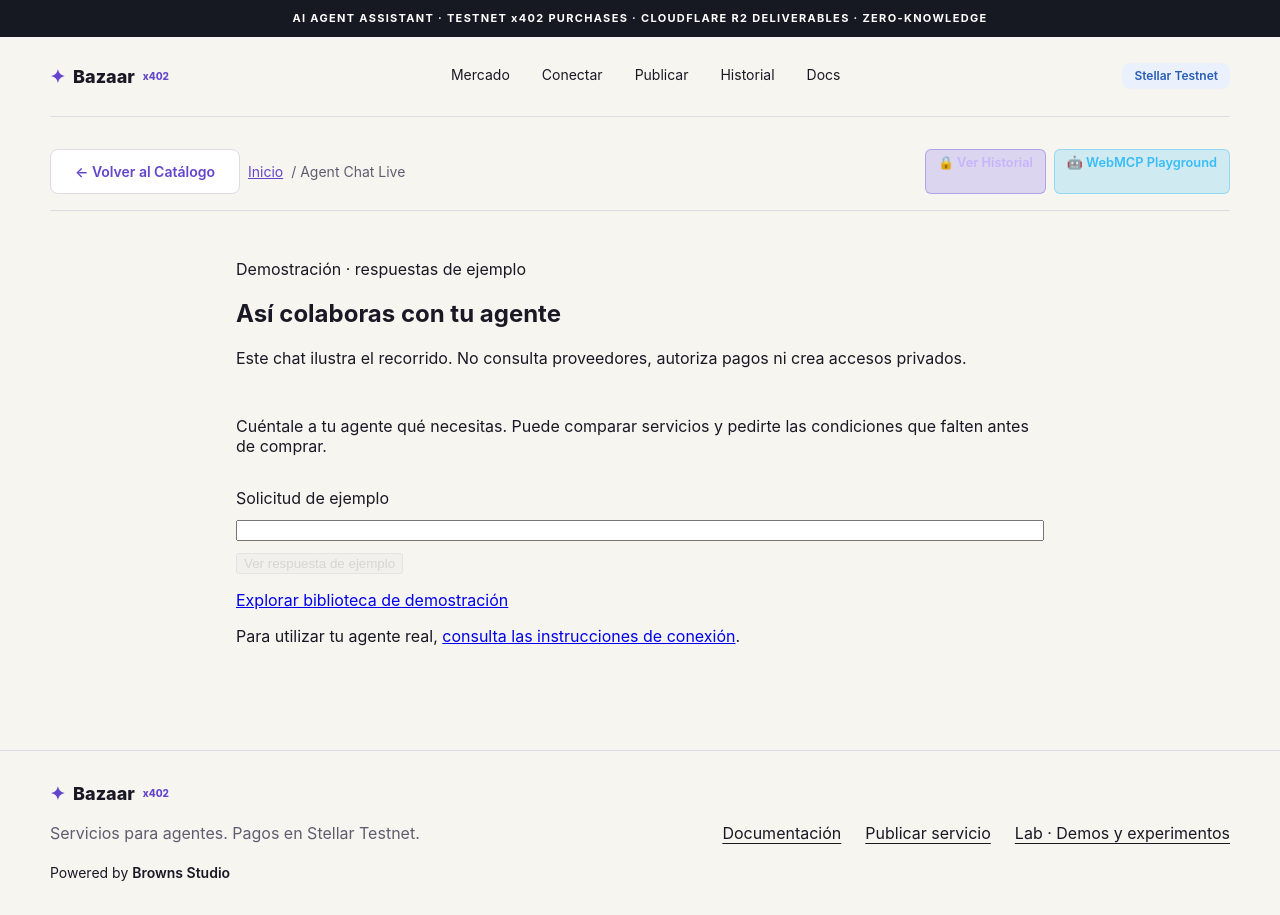
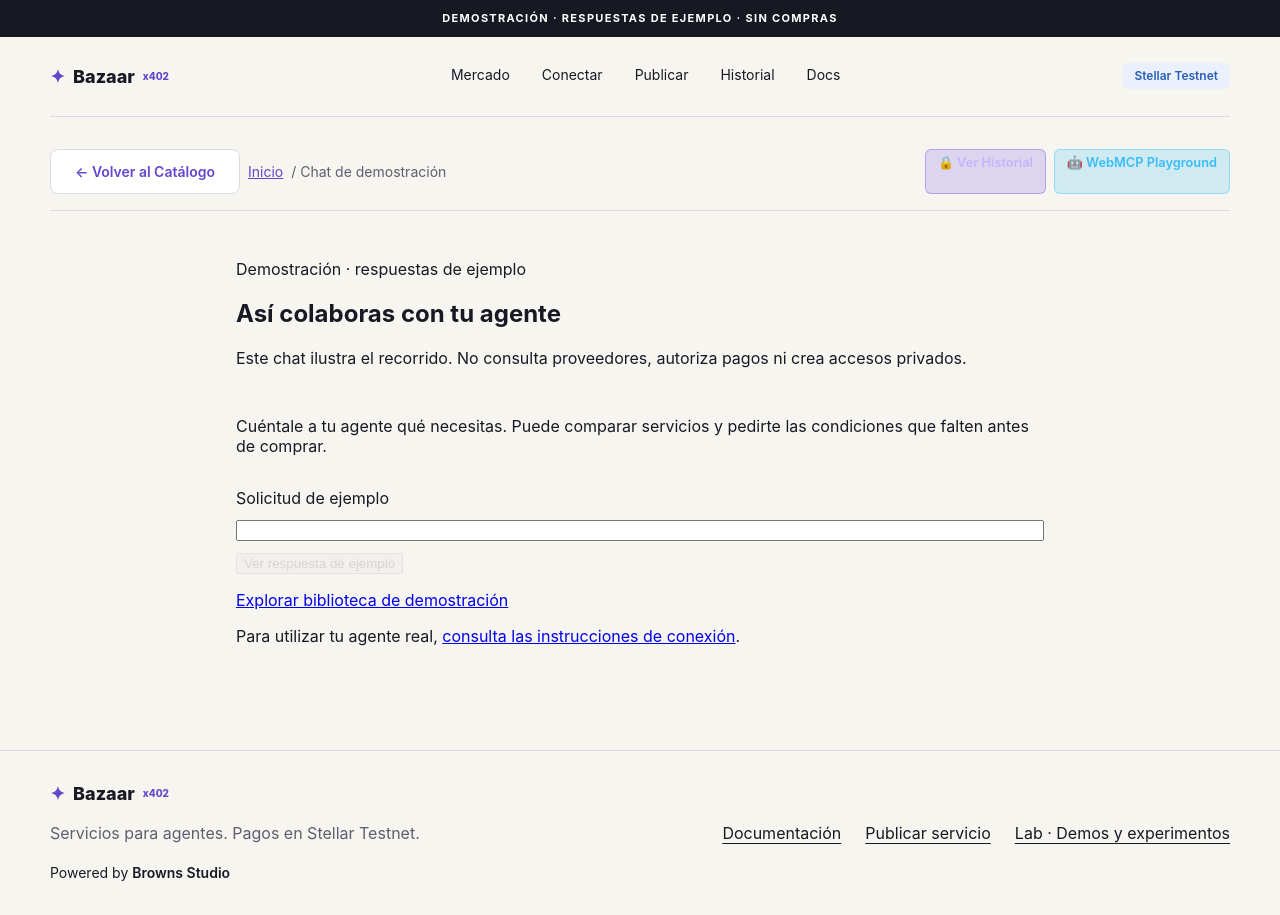
Before and after one commit to CaBsCrypto/stellar-bazaar-x402, a Next.js app: page /agent-chat in a window 1280 px wide. Built offline with nearby package versions, Linux system fonts and the light colour scheme.

Commit message:
fix: label chat page metadata and banner as demonstration

```diff
--- a/app/agent-chat/page.tsx
+++ b/app/agent-chat/page.tsx
@@ -7,20 +7,20 @@ import { AgentChatDemo } from "@/components/AgentChatDemo";
 
 export const metadata: Metadata = {
   title: "Chat Humano ↔ Agente — Stellar Bazaar x402",
-  description: "Interfaz interactiva de comunicación con tu agente autónomo con compras x402 y auto-desbloqueo de historial.",
+  description: "Demostración de cómo colaborar con tu agente. Respuestas ilustrativas, sin compras ni creación de accesos privados.",
 };
 
 export default function AgentChatPage() {
   return (
     <main>
       <div className="mock-banner">
-        AI AGENT ASSISTANT · TESTNET x402 PURCHASES · CLOUDFLARE R2 DELIVERABLES · ZERO-KNOWLEDGE
+        DEMOSTRACIÓN · RESPUESTAS DE EJEMPLO · SIN COMPRAS
       </div>
       <Navbar />
 
       <div className="shell" style={{ marginTop: "1rem", marginBottom: "4rem" }}>
         <Breadcrumbs
-          items={[{ label: "Agent Chat Live" }]}
+          items={[{ label: "Chat de demostración" }]}
           backHref="/catalogo"
           backLabel="← Volver al Catálogo"
           actions={
```
